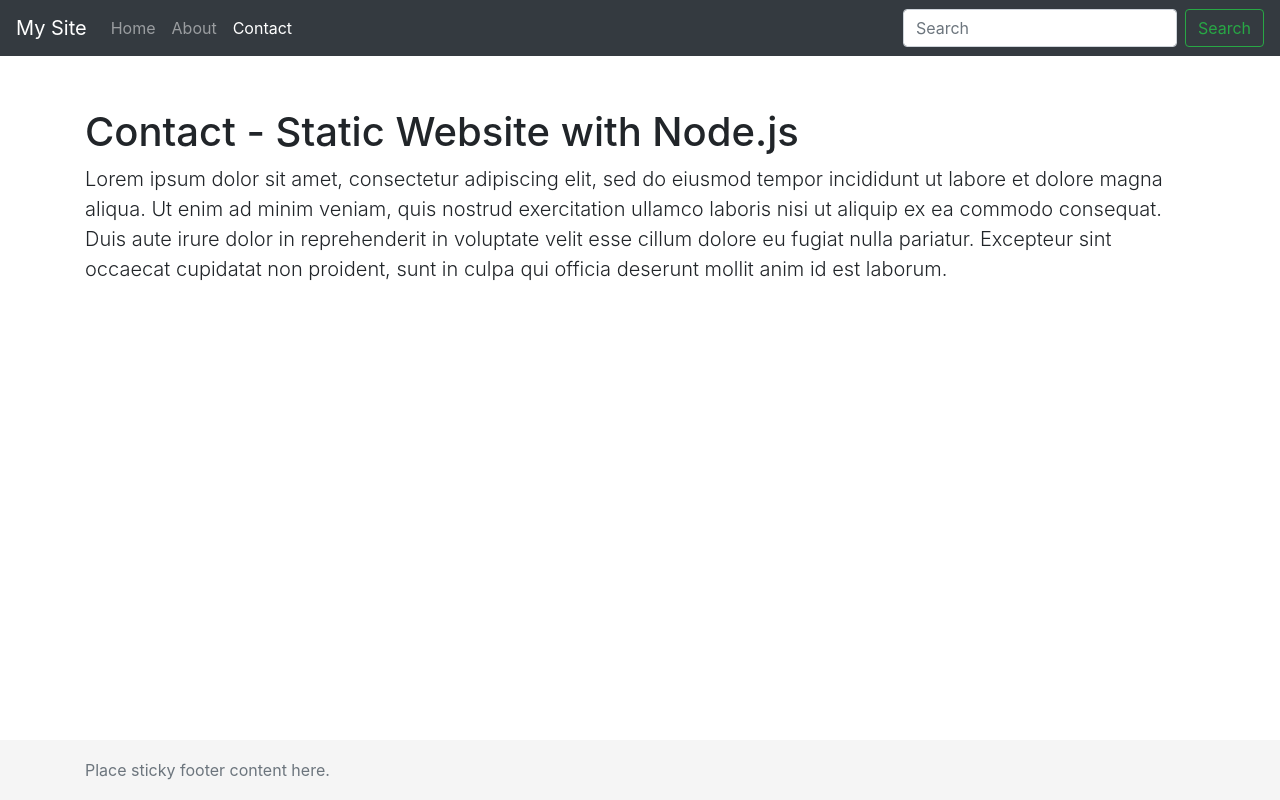
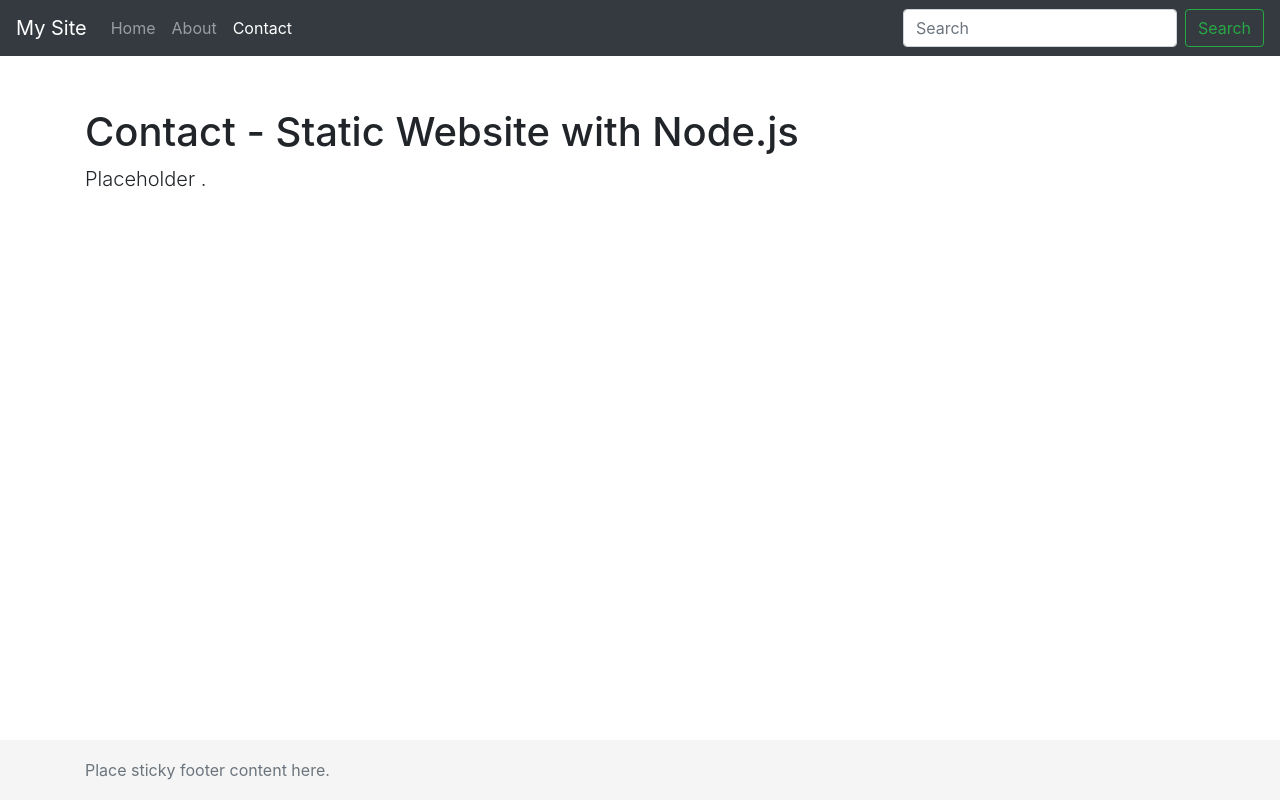
Before and after one commit to kvnkrr/HA_AutomationHelper_BE, a website: page public/contact.html in a window 1280 px wide. Drawn offline with nearby package versions, Linux system fonts and the light colour scheme.

Commit message:
minor change to prove e2e

```diff
--- a/public/contact.html
+++ b/public/contact.html
@@ -43,7 +43,7 @@
     <!-- Begin page content -->
     <main role="main" class="container">
     <h1 class="mt-5">Contact - Static Website with Node.js</h1>
-    <p class="lead">Lorem ipsum dolor sit amet, consectetur adipiscing elit, sed do eiusmod tempor incididunt ut labore et dolore magna aliqua. Ut enim ad minim veniam, quis nostrud exercitation ullamco laboris nisi ut aliquip ex ea commodo consequat. Duis aute irure dolor in reprehenderit in voluptate velit esse cillum dolore eu fugiat nulla pariatur. Excepteur sint occaecat cupidatat non proident, sunt in culpa qui officia deserunt mollit anim id est laborum.</p>
+    <p class="lead">Placeholder .</p>
     </main>
 
     <footer class="footer">
```
